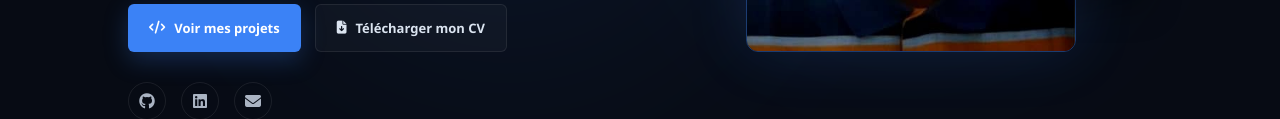
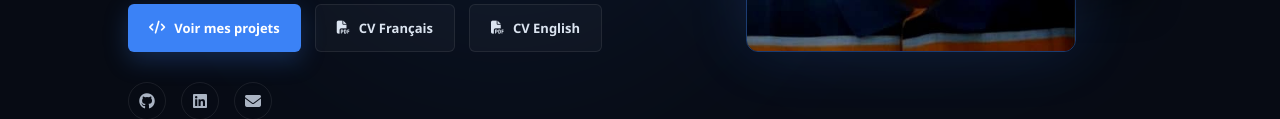
Before and after one commit to Israel-hippo/Mon_portfolio, a plain HTML site: page index.html in a window 1280 px wide. Shown: the part 578-697 px from the top of the page. Drawn offline with Linux system fonts and the light colour scheme.

Commit message:
Ajout du CV en Anglais

```diff
--- a/index.html
+++ b/index.html
@@ -110,13 +110,25 @@
                     </a>
 
 
+                    <!-- CV FRANÇAIS -->
                     <a href="cv.pdf"
-                       class="btn secondary"
-                       download>
+                        class="btn secondary"
+                        download>
 
-                        <i class="fa-solid fa-file-arrow-down"></i>
+                        <i class="fa-solid fa-file-pdf"></i>
 
-                        Télécharger mon CV
+                            CV Français
+
+                    </a>
+
+                    <!-- CV ANGLAIS -->
+                    <a href="cv-english.pdf"
+                        class="btn secondary"
+                        download>
+
+                    <i class="fa-solid fa-file-pdf"></i>
+
+                        CV English
 
                     </a>
 
```
Also changed, not shown: 2 other files.
